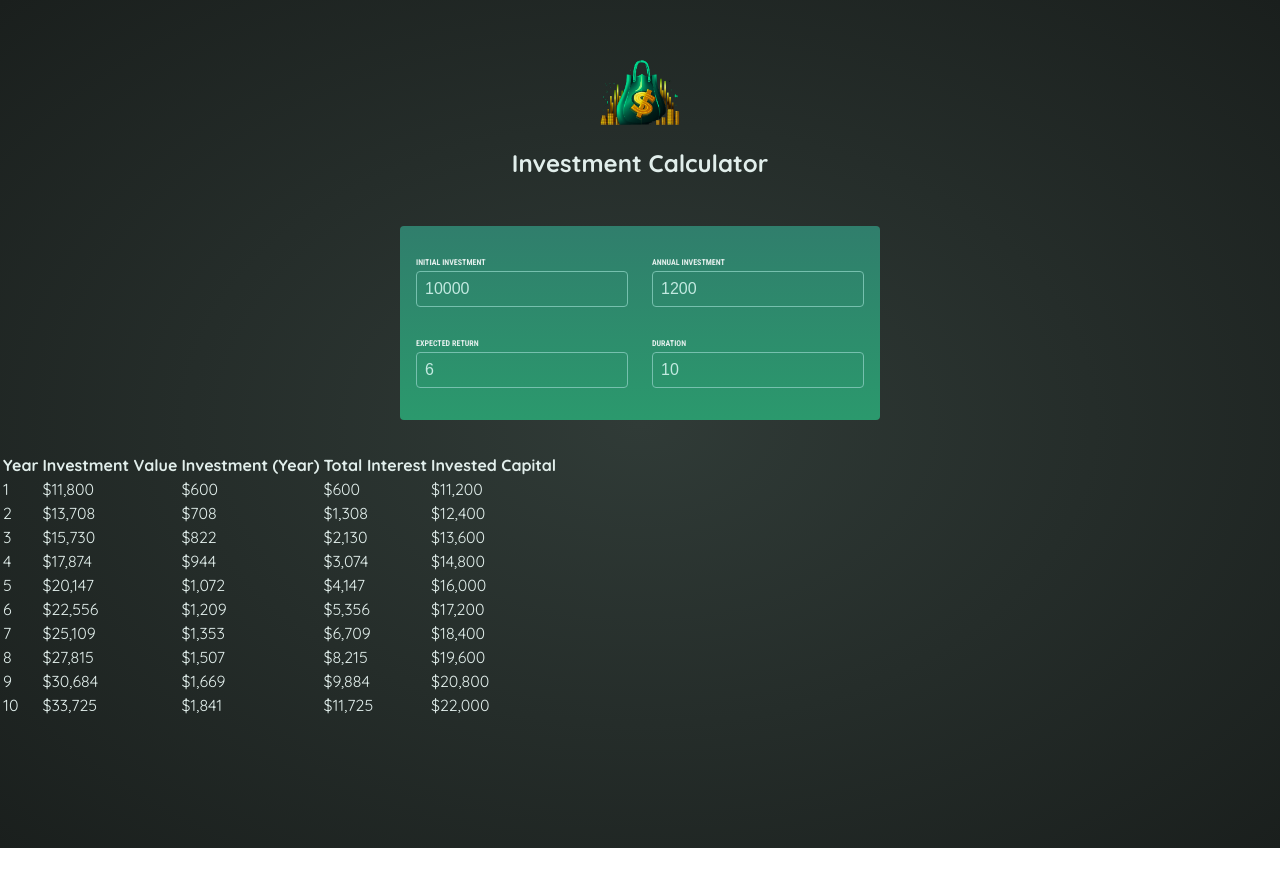
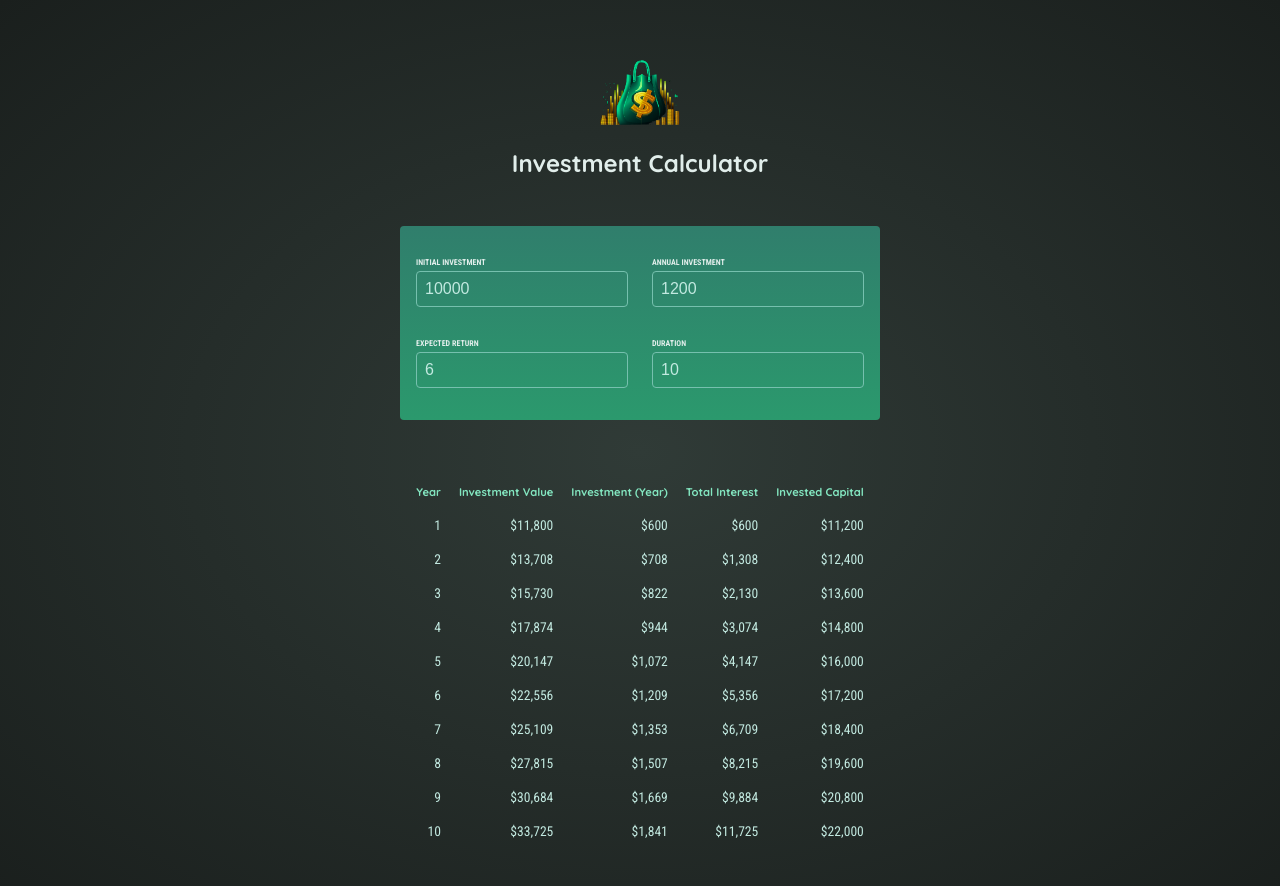
Before and after one commit to buckmelton/react-investment-calculator, a React (Vite) app: page / in a window 1280 px wide. Shown: the top 886 px of the page. Before the commit the page ends 848 px from the top, so only its background shows below. Built offline with nearby package versions, Linux system fonts and the light colour scheme.

Commit message:
Style results table

```diff
--- a/src/components/Results.jsx
+++ b/src/components/Results.jsx
@@ -9,7 +9,7 @@ export default function Results({ userInput }) {
 
   console.log(resultsData);
   return (
-    <table>
+    <table id="result">
       <thead>
         <tr>
           <th>Year</th>
```
